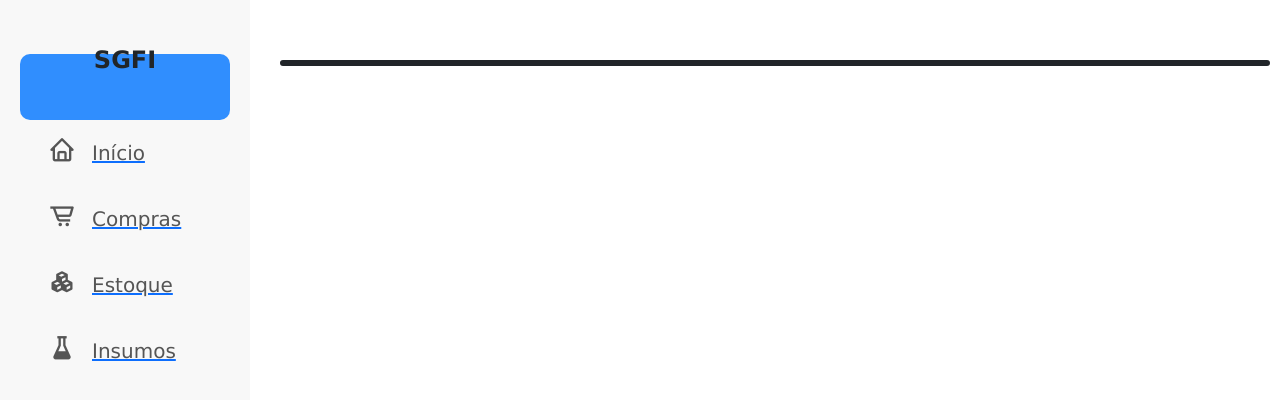
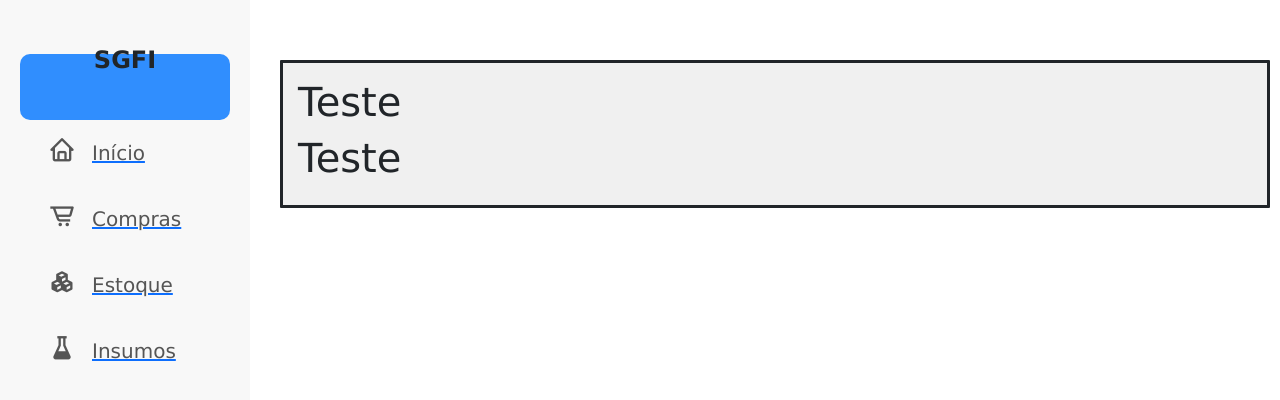
Before and after one commit to r4263/sgfi, a React (Create React App) app: page /dashboard/compras in a window 1280 px wide. Shown: the top 400 px of the page. Built offline with nearby package versions, Linux system fonts and the light colour scheme; no server answers; a web font is replaced by a local one.

Commit message:
mudanças basicas

```diff
--- a/src/components/compras/compras.component.jsx
+++ b/src/components/compras/compras.component.jsx
@@ -23,7 +23,8 @@ const Compras = () => {
     return(
         <div>
             <div className="roundiv">
-
+            <h1>Teste</h1>
+            <h1>Teste</h1>
             </div>
         </div>
     )
--- a/src/components/compras/compras.css
+++ b/src/components/compras/compras.css
@@ -1,9 +1,10 @@
 .roundiv{
-    border-width: 10px;
+    border-width: 1px;
     margin: 10px;
-    border-color: black;
+    border-color: #f8f8f8;
     border: solid;
-    border-radius: 5px;
+    border-radius: 1px;
     background-color: #f0f0f0;
     vertical-align: center;
+    padding: 15px;
 }
```
